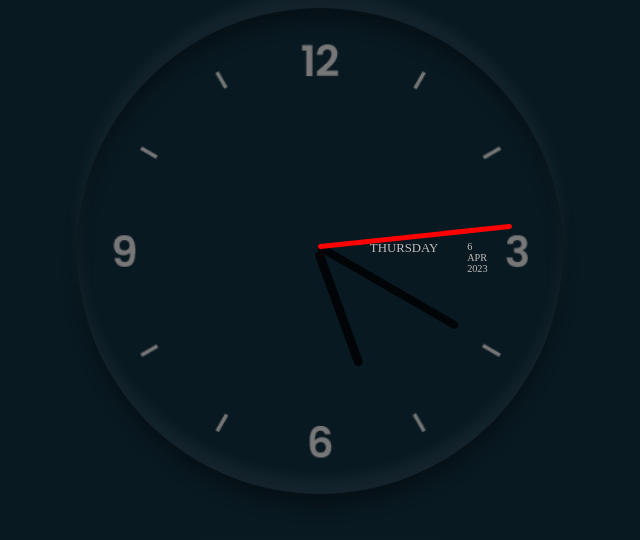
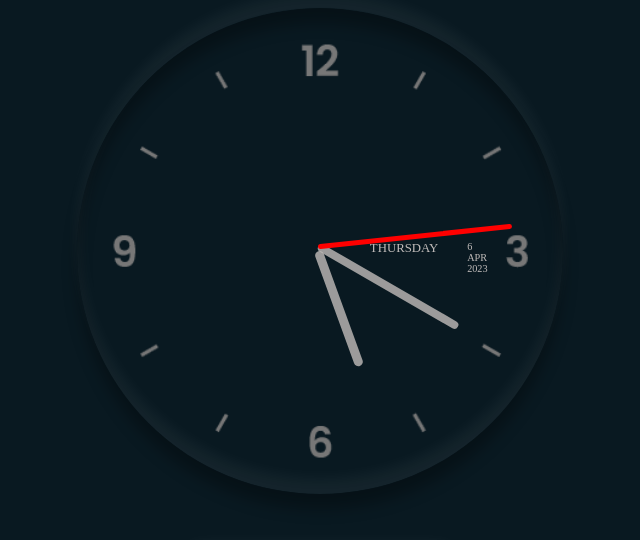
Before and after one commit to Baf-03/Clock, a plain HTML site: page index.html in a window 1280 px wide. Shown: the top 540 px of the page, without its empty margins (320-960 px from the left). Drawn offline with Linux system fonts and the light colour scheme.

Commit message:
Update style.css

```diff
--- a/style.css
+++ b/style.css
@@ -35,7 +35,7 @@ body{
 	top:25%;
 	left:48.8%;
 	opacity: 0.8;
-	background: black;
+	background:  #C1BCBA;
 }
 
 #minute{
@@ -44,7 +44,7 @@ body{
 	top:16%;
 	left:48.9%;
 	opacity: 0.8;
-	background: black;
+	background:  #C1BCBA;
 }
 
 #second{
```
